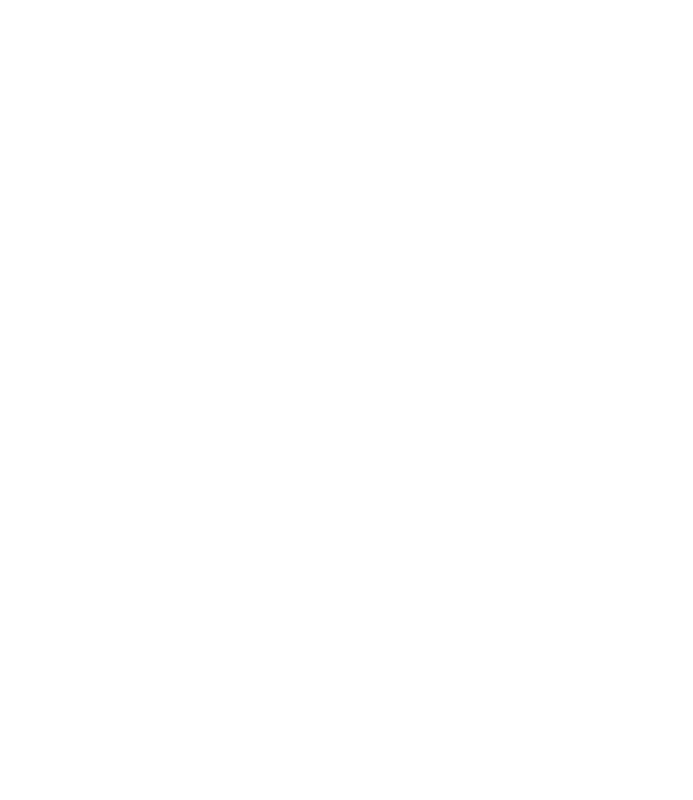
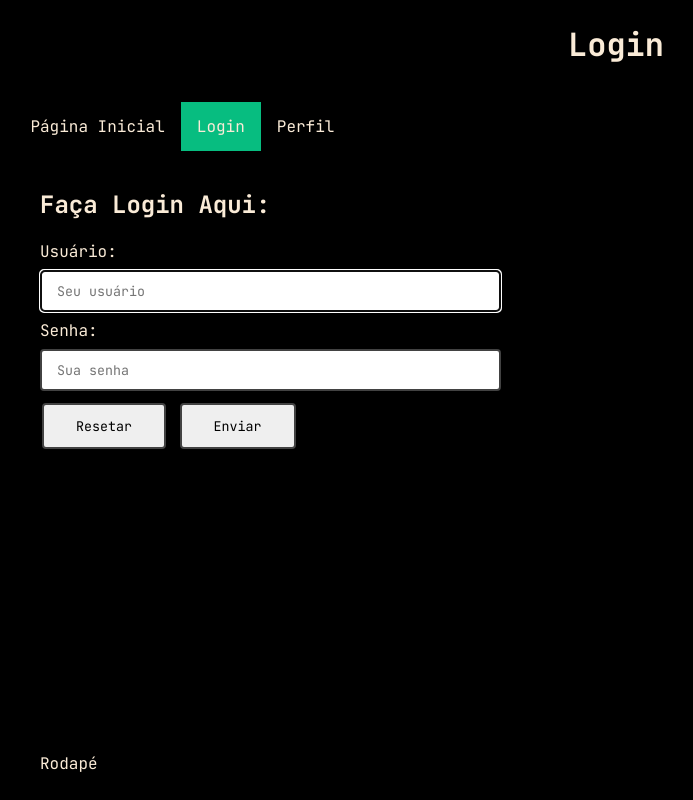
Before and after one commit to ViniciuSidney/Avaliacao-Web-2024-4Bim, a PHP site: page /login.html in a window 1280 px wide. Before the commit the part shown is empty. Shown: the whole page, without its empty margins (24-717 px from the left). Run offline with PHP 8.4, Linux system fonts and the light colour scheme.

Commit message:
Outras Páginas Adicionadas e Login
Melhorias Básicas e Página de Login Básica

```diff
--- a/login.html
+++ b/login.html
@@ -0,0 +1,43 @@
+<!DOCTYPE html>
+<html lang="pt-br">
+  <head>
+    <meta charset="UTF-8" />
+    <meta name="viewport" content="width=device-width, initial-scale=1.0" />
+
+    <link rel="stylesheet" href="style_login.css">
+    <link rel="stylesheet" href="style_geral.css">
+
+    <style>
+      @import url("https://fonts.googleapis.com/css2?family=JetBrains+Mono:ital,wght@0,100..800;1,100..800&display=swap");
+    </style>
+
+    <title>Login</title>
+  </head>
+  <body class="jetbrains-mono-font">
+    <header class="main-frame">
+      <h1 id="title-main" class="center">Login</h1>
+    </header>
+    <nav class="main-frame">
+      <ul id="nav-links">
+        <li><a href="index.html" id="nav-link-1" class="nav-link link">Página Inicial</a></li>
+        <li><a href="login.html" id="nav-link-2" class="nav-link link link-active">Login</a></li>
+        <li><a href="perfil.html" id="nav-link-3" class="nav-link link">Perfil</a></li>
+      </ul>
+    </nav>
+    <main class="main-frame">
+      <h2>Faça Login Aqui:</h2>
+      <br>
+      <form>
+        <label for="name">Usuário:</label><br>
+        <input type="text" id="name" name="name" size="16" maxlength="16" placeholder="Seu usuário" pattern="[A-Za-z]" title="Apenas letras!" autofocus required>
+        <br>
+        <label for="pwd">Senha:</label><br>
+        <input type="password" id="pwd" name="pwd" minlength="8" placeholder="Sua senha" title="É necessário ter pelo menos 8 caracteres" required>
+        <br>
+        <input type="reset" value="Resetar">
+        <input type="submit" value="Enviar">
+      </form>
+    </main>
+    <footer class="main-frame">Rodapé</footer>
+  </body>
+</html>
--- a/style_geral.css
+++ b/style_geral.css
@@ -2,6 +2,13 @@
 *{
   margin: 0;
   color: antiquewhite;
+}
+
+.jetbrains-mono-font {
+  font-family: "JetBrains Mono", serif;
+  font-optical-sizing: auto;
+  font-weight: 400;
+  font-style: normal;
 }
 
 body{
--- a/style_login.css
+++ b/style_login.css
@@ -0,0 +1,36 @@
+
+#name, #pwd{
+	width: 40%;
+}
+
+input {
+	padding: 10px 15px;
+	margin: 8px 0;
+	box-sizing: border-box;
+	font-family: "JetBrains Mono";
+}
+
+input[type=text], [type=password]{
+  color: rgb(0, 0, 0);
+  border: 2px solid rgb(66, 66, 66);
+  border-radius: 4px;
+}
+input[type=text]:focus {
+  border: 2px solid #000000;
+	border-radius: 4px;
+}
+input[type=password]:focus {
+  border: 2px solid #000000;
+	border-radius: 4px;
+}
+
+input[type=button], input[type=submit], input[type=reset] {
+  border: none;
+  color: rgb(0, 0, 0);
+  padding: 12px 32px;
+  text-decoration: none;
+  margin: 4px 2px;
+  cursor: pointer;
+	border: 2px solid rgb(66, 66, 66);;
+	border-radius: 4px;
+}
```
Also changed, not shown: index.html (+9 -5 lines), perfil.html (+30 -0 lines).
